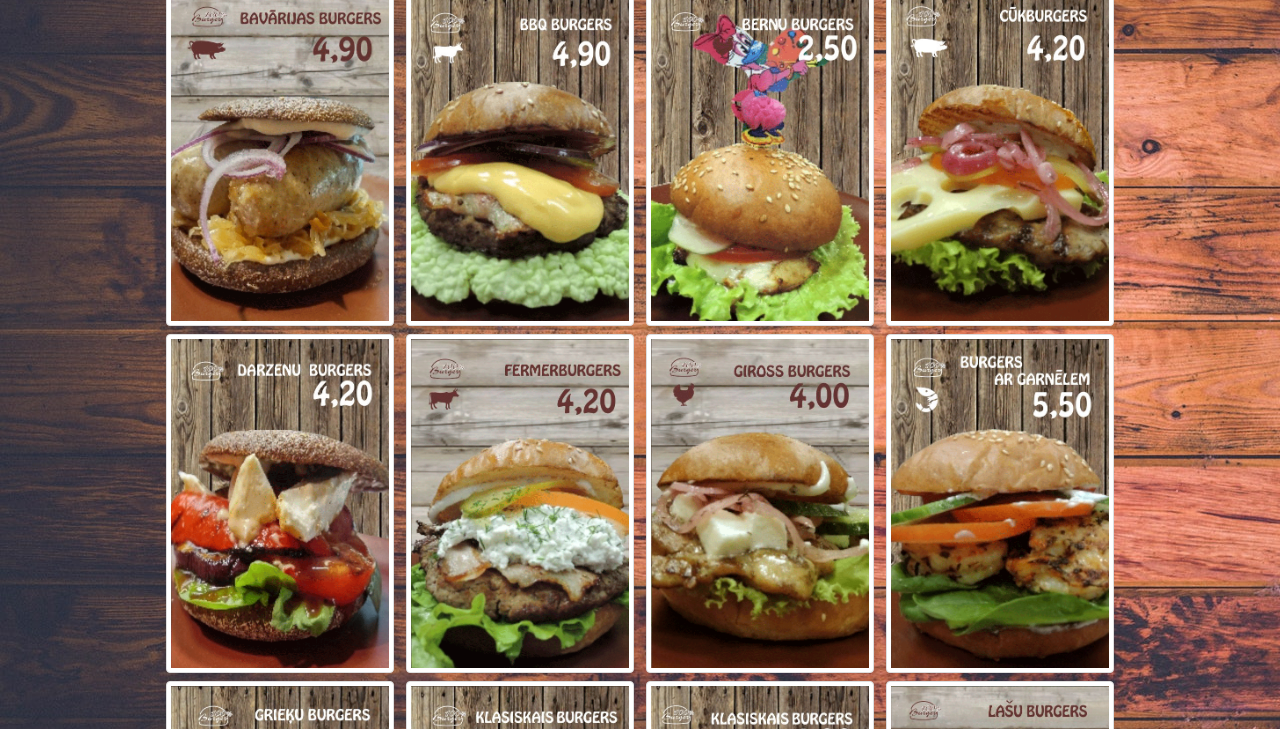
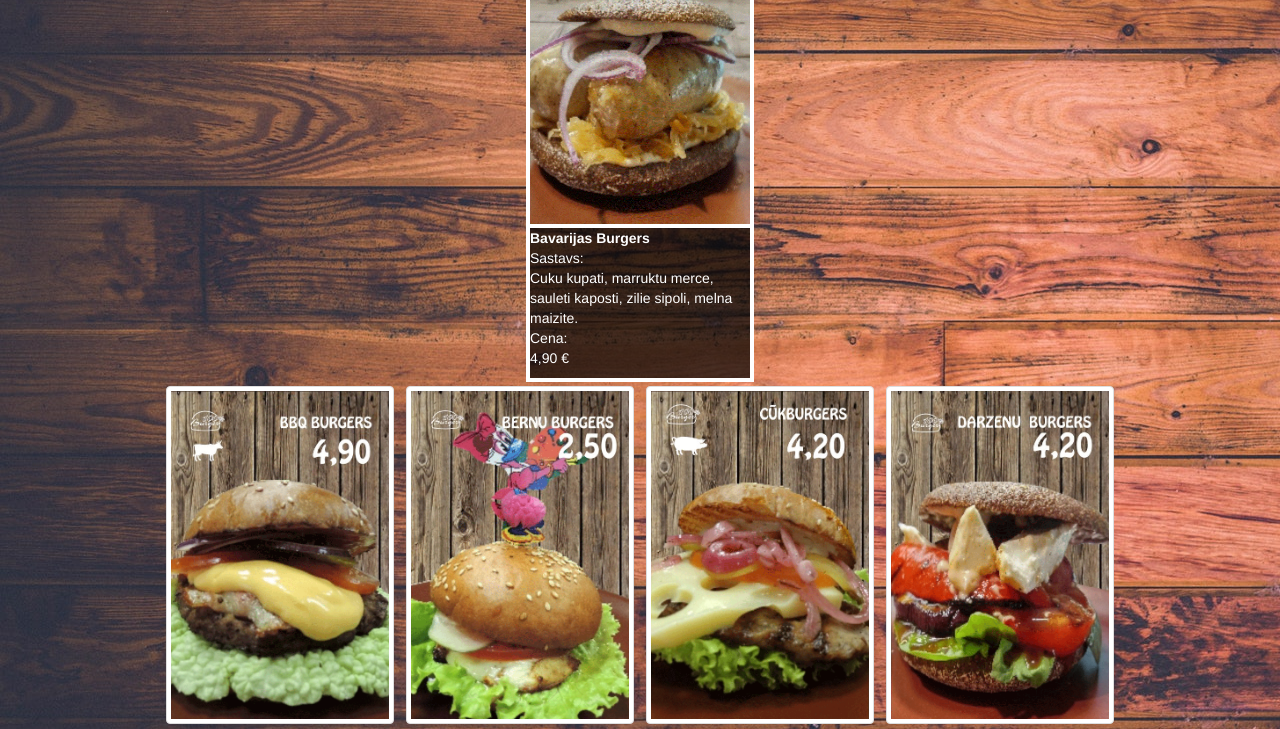
Before and after one commit to aleksejs-jermakovs/100burger, a plain HTML site: page menu.html in a window 1280 px wide. Shown: the part 252-981 px from the top of the page. Drawn offline with nearby package versions, Linux system fonts and the light colour scheme.

Commit message:
menu fix

```diff
--- a/menu.html
+++ b/menu.html
@@ -49,10 +49,14 @@
         <!-- <a href="#">
             <img src="images/Burgers/tablo.jpg" width="100%" class="img-thumbnail"/>
           </a>-->
-
+<div>
         <a href="#">
-          <img src="images/Burgers/bavarijas.gif" width="20%" class="img-thumbnail burger-image"/>
+          <img src="images/Burgers/bavarijas-s.gif" width="20%"  style="border: 4px solid white;"/>
         </a>
+        <div class="menu-item" style="background-color: rgba(0,0,0, 0.7); color: white; border-bottom: 4px solid white; border-right: 4px solid white; border-left: 4px solid white;">
+          <p><b>Bavarijas Burgers</b><br>Sastavs:<br>Cuku kupati, marruktu merce, sauleti kaposti, zilie sipoli, melna maizite.<br>Cena:<br>4,90 €</p>
+        </div>
+</div>
 
         <a href="#">
           <img src="images/Burgers/bbqburg.gif" width="20%" class="img-thumbnail burger-image"/>
--- a/style.css
+++ b/style.css
@@ -67,3 +67,7 @@ ul {
 #myBtn:hover {
     background-color: #555; /* Add a dark-grey background on hover */
 }
+.menu-item{
+  width:20%;
+  text-align: left;
+}
```
Also changed, not shown: images/Burgers/bavarijas-s.gif (added).
